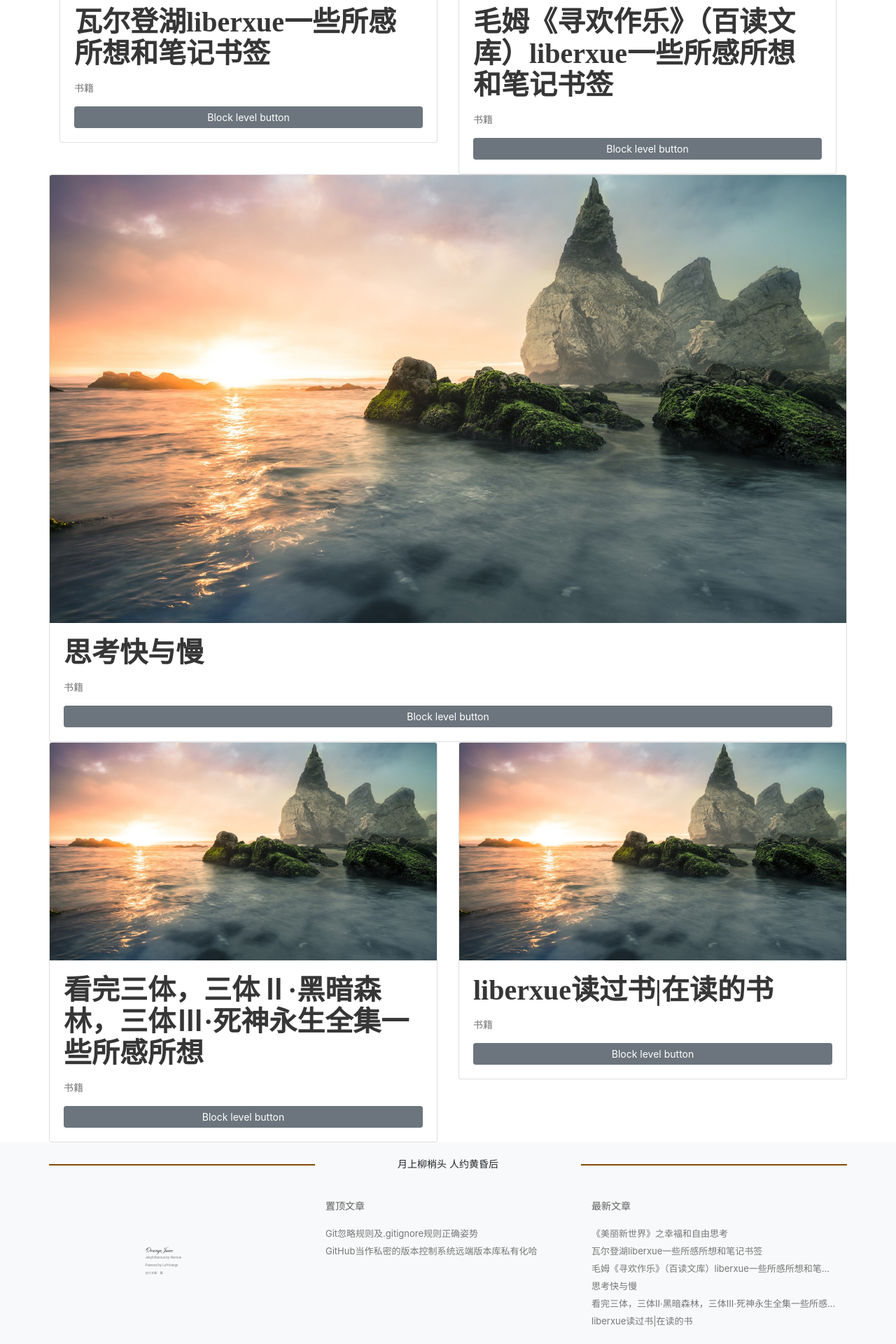
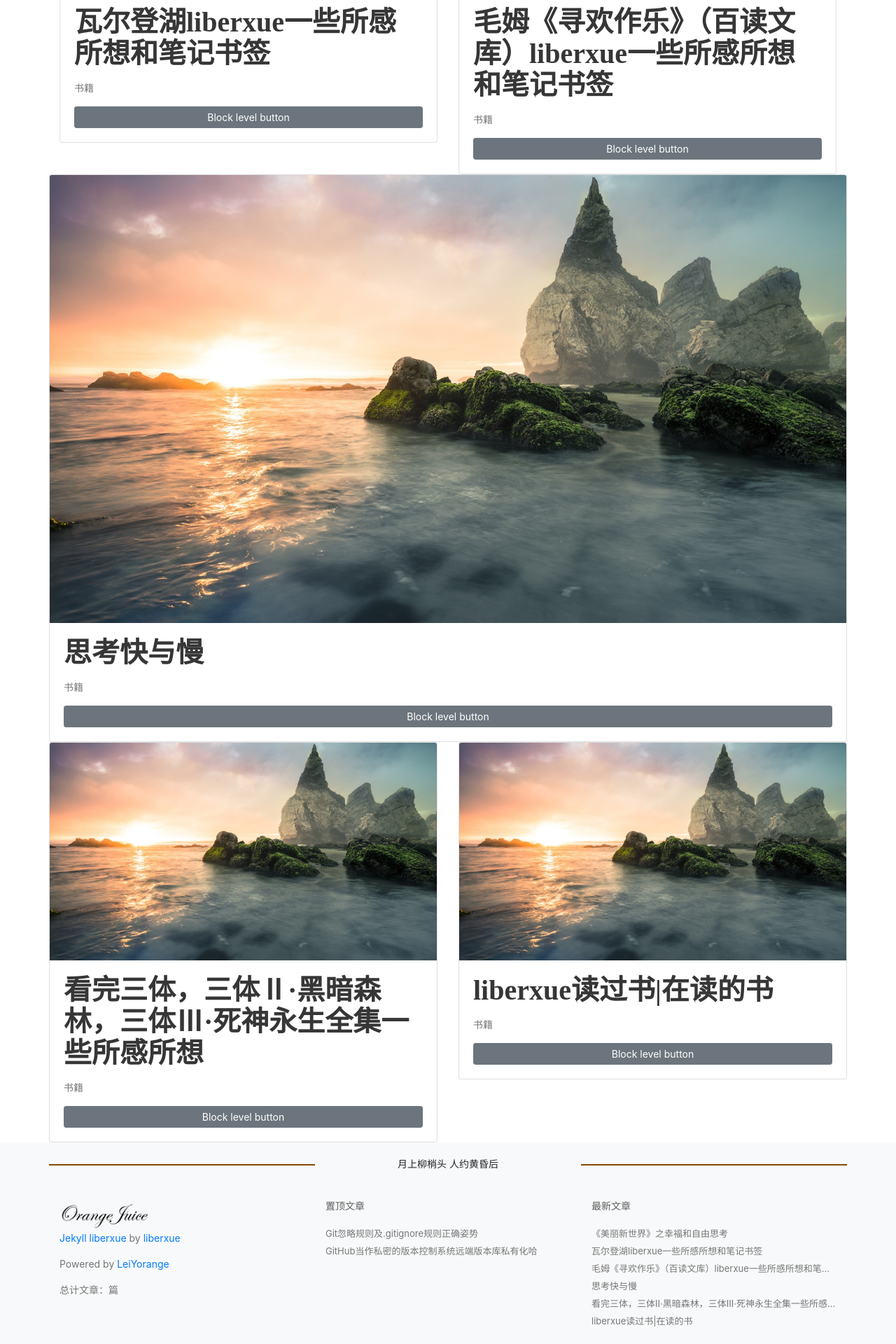
Before and after one commit to LeiYorange/LeiYorange.github.io, a Jekyll site: the page built from book/index.html, in a window 1280 px wide. Shown: the part 1589-3509 px from the top of the page at 70% size. Built offline with Jekyll 4.4.1, drawn with Linux system fonts in a browser that asks for light colours; nearby versions of some CDN libraries.

Commit message:
bootstrap

```diff
--- a/_includes/bottom.html
+++ b/_includes/bottom.html
@@ -13,8 +13,8 @@
         <br/>
         <!--古诗-->
         <div class="row meta">
-            <div class="col-lg-4 logo">
-                <img class="footer_logo" src="{{ site.url }}/style/images/logo-liorange.png"/> </a>
+            <div class="col-lg-4 ">
+                <img class="footer_logo " src="{{ site.url }}/style/images/logo-liorange.png"/> </a>
                 <p> <a href="http://www.liberxue.com/2017/08/03/Jekyllthemes.html" title="访问 Jekyll liberxue主题"  data-hover="Jekyll liberxue"target="_blank">Jekyll liberxue</a> by <a href="http://www.liberxue.com/about" target="_blank">liberxue</a></p>
                 <p>Powered by <a href="{{ site.url }}/tags/"  target="_blank" rel="nofollow">LeiYorange</a></p>
                 <p>总计文章：{{paginator.total_posts}}篇</p>
@@ -109,5 +109,7 @@
     .top a {
         color: #767676;
     }
-
+    .footer_logo{
+        width: 36%;
+    }
 </style>
```
